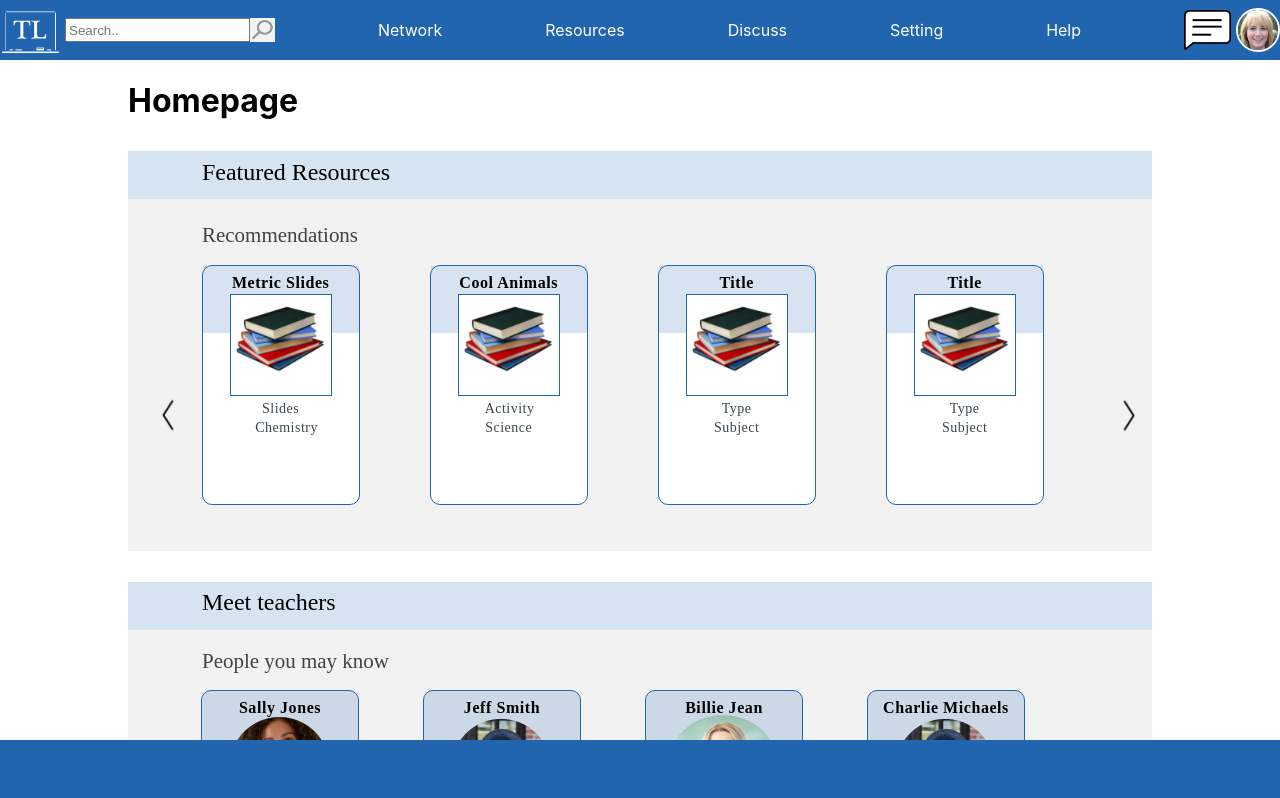
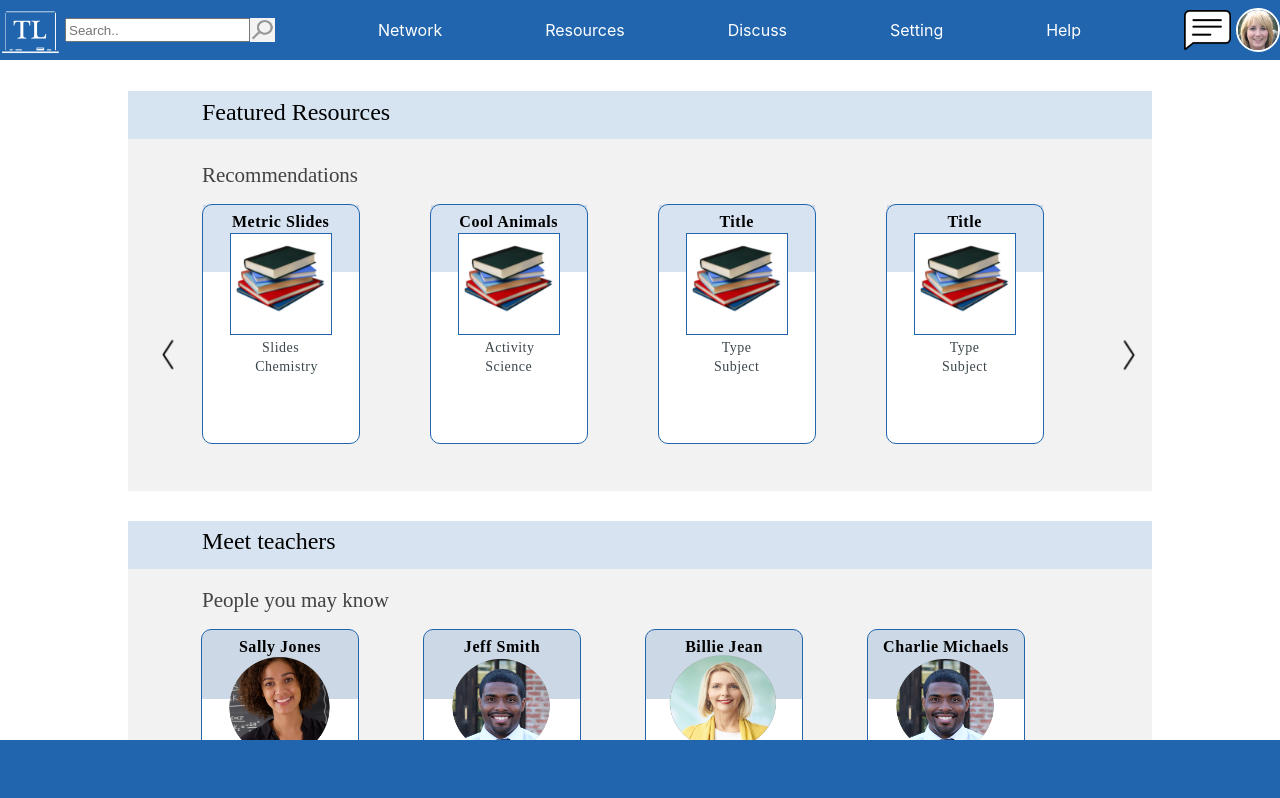
Before and after one commit to jlendle11/teachers-lounge, a React (Create React App) app: page / in a window 1280 px wide. Shown: the top 798 px of the page. Built offline with nearby package versions, Linux system fonts and the light colour scheme.

Commit message:
remove homepage title

```diff
--- a/src/components/Homepage/index.js
+++ b/src/components/Homepage/index.js
@@ -14,7 +14,6 @@ import './Homepage.css'
 function Homepage() {
     return (
         <div>
-            <h1>Homepage</h1>
             <Resources />
             <Teachers />
             <Discussions />
```
